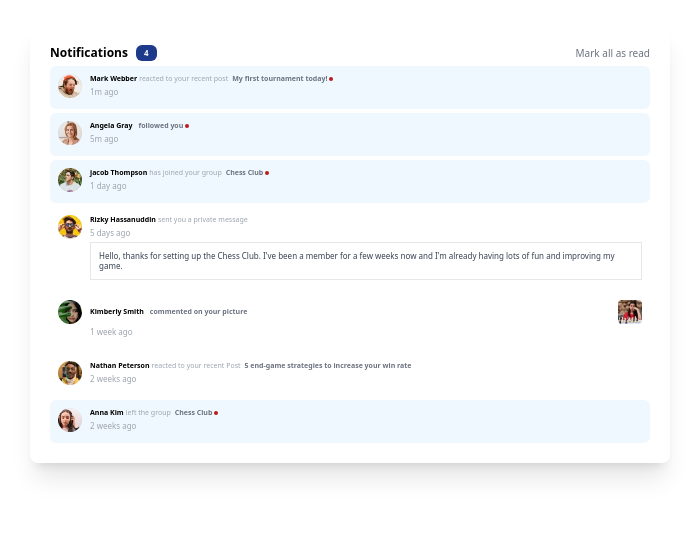
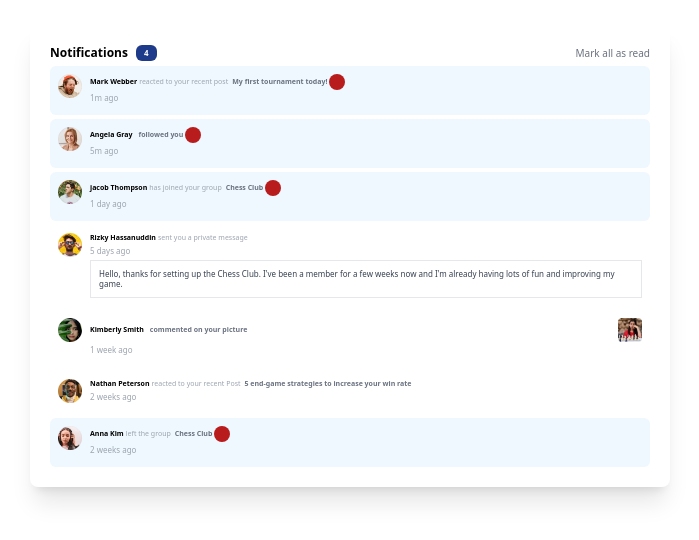
Before and after one commit to othman56/Frontend-Mentor-Notification-page, a React (Vite) app: page / in a window 1280 px wide. Shown: the top 540 px of the page, without its empty margins (290-989 px from the left). Built offline with nearby package versions, Linux system fonts and the light colour scheme.

Commit message:
updating the ui

```diff
--- a/src/components/NotificationContents.jsx
+++ b/src/components/NotificationContents.jsx
@@ -17,7 +17,7 @@ const NotificationContents = ({notifications, toggleReadNotification}) => {
                   <span className='text-wrap text-[7px] font-bold text-gray-500 hover:cursor-pointer ml-1 hover:text-blue-700'>
                     {post}
                   </span>
-                  {read === false ? (<span className='size-1 rounded-lg bg-red-700 ml-[2px]' ></span>) : null}
+                  {read === false ? (<span className='size-4 rounded-lg bg-red-700 ml-[2px]' ></span>) : null}
                 </p>
                 <div>
                   {sideImg && <img className='size-6 hover:cursor-pointer' src={sideImg}/>}
--- a/src/components/NotificationWrapper.jsx
+++ b/src/components/NotificationWrapper.jsx
@@ -23,7 +23,7 @@ const NotificationWrapper = () => {
   const unReadCount = notifications.filter((notification) => !notification.read).length
 
   return (
-    <div className='bg-white flex flex-col shadow-xl w-60 rounded-lg mt-2 p-5 md:w-6/12 md:mt-6'>
+    <div className='bg-white flex flex-col shadow-xl mx-auto w-90 rounded-lg mt-2 p-2 md:p-5 md:w-6/12 md:mt-6'>
       <NotificationHeader markAllAsRead={markAllAsRead} unReadCount={unReadCount} />
       <NotificationContents notifications={notifications} toggleReadNotification={toggleReadNotification} />
 
```
